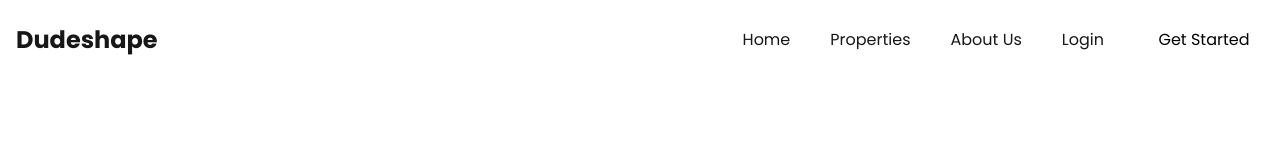
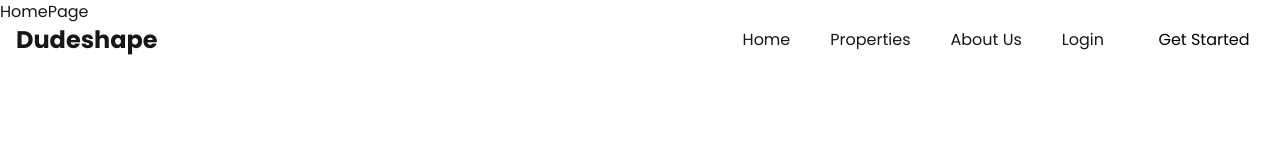
Before and after one commit to muhammadarii/RiPlaylist, a Next.js app: page / in a window 1280 px wide. Shown: the top 160 px of the page. Built offline with nearby package versions, Linux system fonts and the light colour scheme.

Commit message:
feat: Update HomePage content in the main page component

```diff
--- a/src/app/page.tsx
+++ b/src/app/page.tsx
@@ -1,7 +1,7 @@
 const page = () => {
   return (
     <>
-      <div></div>
+      <div>HomePage</div>
     </>
   );
 };
```
